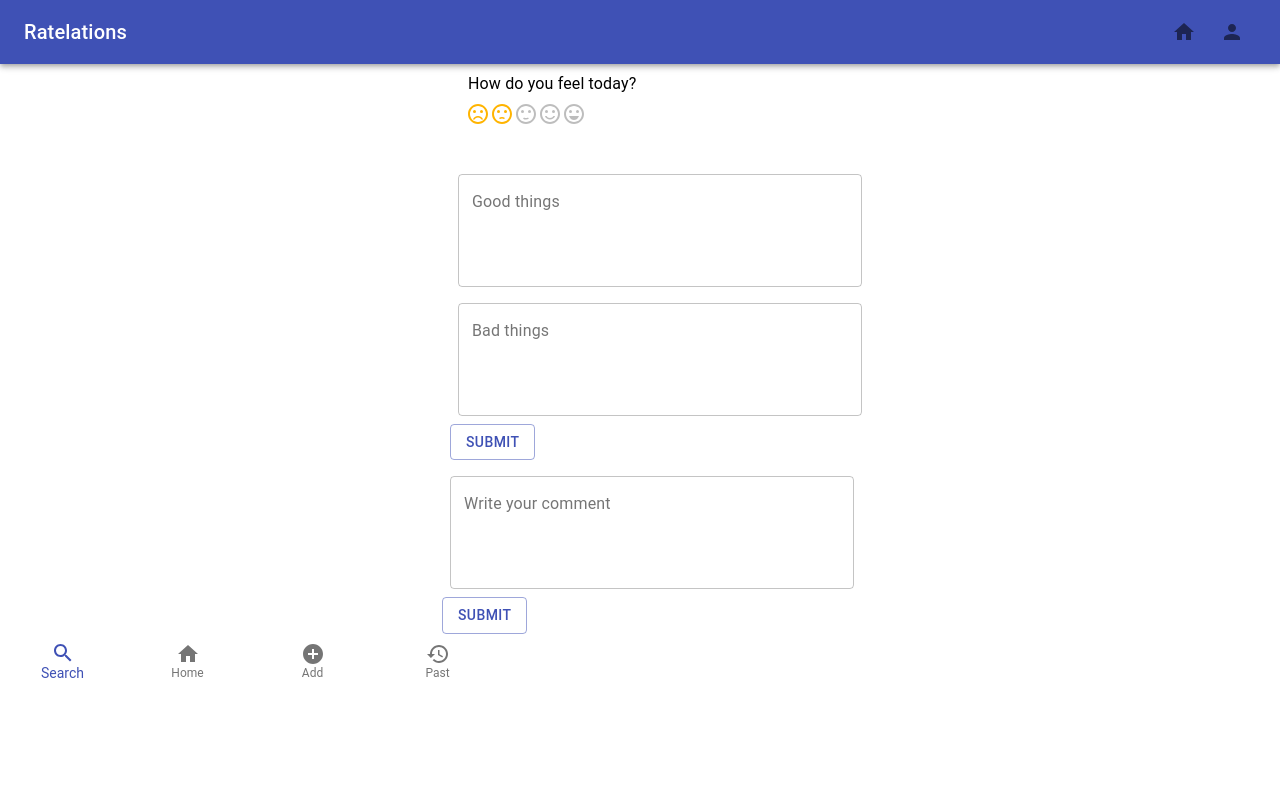
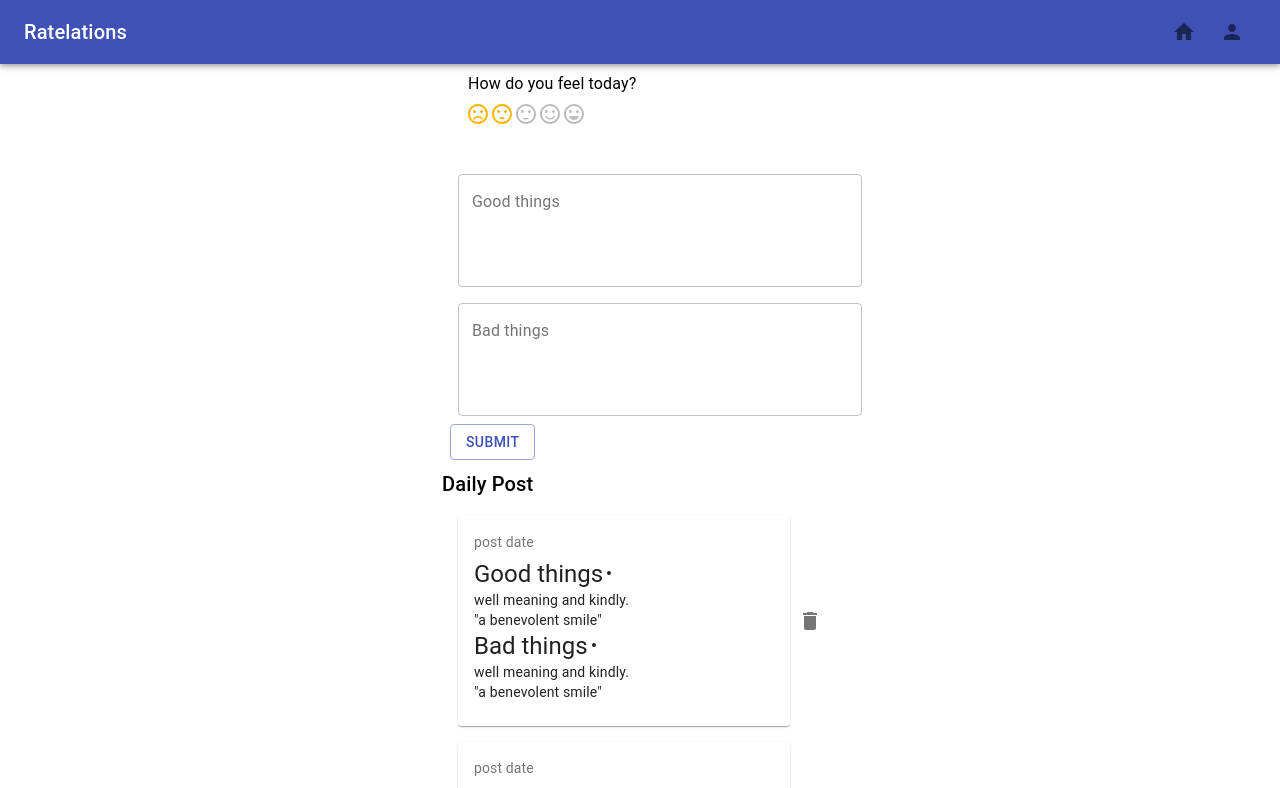
Before and after one commit to qlhuynh949/ratelations, a React (Create React App) app in the folder client/: page /homepage in a window 1280 px wide. Shown: the top 788 px of the page. Built offline with nearby package versions, Linux system fonts and the light colour scheme.

Commit message:
add display

```diff
--- /dev/null
+++ b/client/src/components/CommentDisplay/index.js
@@ -0,0 +1 @@
+export { default } from './CommentDisplay.js'
--- a/client/src/components/HomePage/HomePage.js
+++ b/client/src/components/HomePage/HomePage.js
@@ -1,15 +1,16 @@
 import React from 'react'
 import PostInput from '../PostInput'
+import PostDisplay from '../PostDisplay'
 import CommentInput from '../CommentInput'
 import Container from '@material-ui/core/Container'
+
 
 const HomePage = () => {
 
   return (
     <Container component="main" maxWidth="xs">
-
-
       <PostInput />
+      <PostDisplay />
       <CommentInput />
     </Container>
 
--- /dev/null
+++ b/client/src/components/PostDisplay/PostDisplay.js
@@ -0,0 +1,105 @@
+import React from 'react'
+import { makeStyles } from '@material-ui/core/styles'
+import List from '@material-ui/core/List'
+import ListItem from '@material-ui/core/ListItem'
+import ListItemAvatar from '@material-ui/core/ListItemAvatar'
+import ListItemIcon from '@material-ui/core/ListItemIcon'
+import ListItemSecondaryAction from '@material-ui/core/ListItemSecondaryAction'
+import ListItemText from '@material-ui/core/ListItemText'
+import IconButton from '@material-ui/core/IconButton'
+import FormGroup from '@material-ui/core/FormGroup'
+import FormControlLabel from '@material-ui/core/FormControlLabel'
+import Typography from '@material-ui/core/Typography'
+import FolderIcon from '@material-ui/icons/Folder'
+import DeleteIcon from '@material-ui/icons/Delete'
+import Card from '@material-ui/core/Card'
+import CardActions from '@material-ui/core/CardActions'
+import CardContent from '@material-ui/core/CardContent'
+
+const useStyles = makeStyles(theme => ({
+  root: {
+    flexGrow: 1,
+    maxWidth: 752,
+  },
+  demo: {
+    backgroundColor: theme.palette.background.paper,
+  },
+  title: {
+    margin: theme.spacing(4, 0, 2),
+  },
+  inline: {
+    display: 'inline',
+  },
+  bullet: {
+    display: 'inline-block',
+    margin: '0 2px',
+    transform: 'scale(0.8)',
+  },
+  title: {
+    fontSize: 14,
+  },
+  pos: {
+    marginBottom: 12,
+  },
+}))
+
+function generate(element) {
+  return [0, 1, 2].map(value =>
+    React.cloneElement(element, {
+      key: value,
+    }),
+  );
+}
+
+const PostDisplay = () => {
+  const classes = useStyles()
+  const bull = <span className={classes.bullet}>•</span>
+  return (
+    <div className={classes.root}>
+      <Typography variant="h6" component="h2">
+        Daily Post
+          </Typography>
+      <div className={classes.demo}>
+        <List >
+          {generate(
+            <ListItem>
+              <Card className={classes.root}>
+                <CardContent>
+                  <Typography className={classes.title} color="textSecondary" gutterBottom>
+                    post date
+                  </Typography>
+                  <Typography variant="h5" component="h2">
+                   Good things{bull}
+                  </Typography>
+                  <Typography variant="body2" component="p">
+                    well meaning and kindly.
+                    <br />
+                    {'"a benevolent smile"'}
+                  </Typography>
+                  <Typography variant="h5" component="h2">
+                    Bad things{bull}
+                  </Typography>
+                  <Typography variant="body2" component="p">
+                    well meaning and kindly.
+                    <br />
+                    {'"a benevolent smile"'}
+                  </Typography>
+                </CardContent>
+              </Card>
+              <ListItemSecondaryAction>
+                <IconButton edge="end" aria-label="delete">
+                  <DeleteIcon />
+                </IconButton>
+              </ListItemSecondaryAction>
+            </ListItem>,
+          )}
+        </List>
+      </div>
+
+
+    </div>
+
+  )
+}
+
+export default PostDisplay
--- /dev/null
+++ b/client/src/components/PostDisplay/index.js
@@ -0,0 +1 @@
+export { default } from './PostDisplay.js'
```
Also changed, not shown: client/src/components/CommentDisplay/CommentDisplay.js (added, +15 -0 lines).
